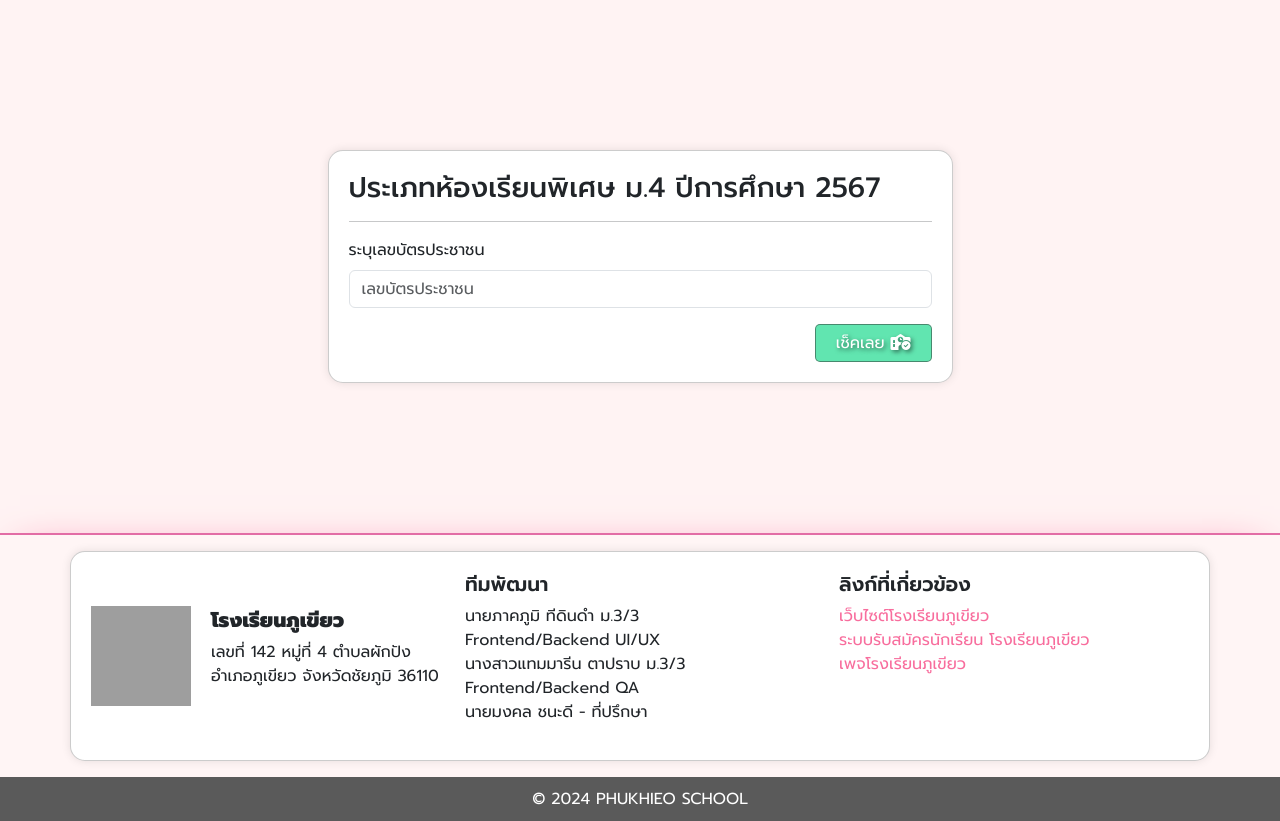
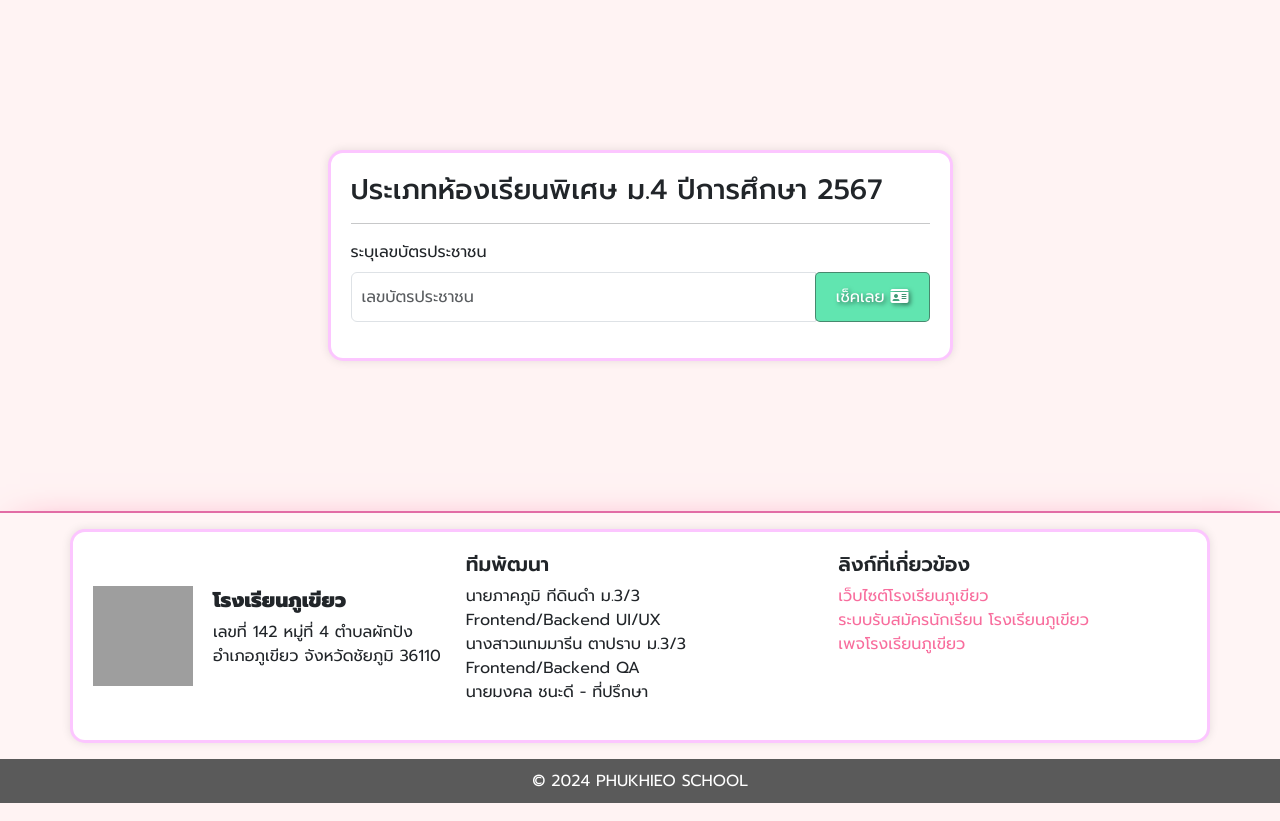
Before and after one commit to basehappy19/score_pk, a PHP site: page /search?type=gifted4&year=2567 in a window 1280 px wide. Run offline with PHP 8.4, Linux system fonts and the light colour scheme; data comes from the database, SQL or seed files in the repository; some libraries are stand-ins or nearby versions; grey boxes are pictures that could not be loaded.

Commit message:
Add files via upload

```diff
--- a/helper/css/main.css
+++ b/helper/css/main.css
@@ -15,7 +15,7 @@ a {
 .content, .round, .form-search {
   background-color: #fff;
   padding: 20px;
-  border: 1px solid rgba(0, 0, 0, 0.2);
+  border: 3px solid #fcc6ff;
   border-radius: 15px;
   box-shadow: 0 0 10px rgba(0, 0, 0, 0.1); }
 
@@ -121,6 +121,7 @@ table {
   background-color: #ffbddfbd; }
 
 .score-text {
+  font-size: 30px;
   color: #e23270;
   font-weight: 700; }
 
@@ -148,3 +149,10 @@ body {
 
 .text {
   color: #484848; }
+
+input[type="number"] {
+  height: 50px;
+  padding: 10px; }
+
+#right {
+  height: 50px; }
--- a/helper/sass/_home.scss
+++ b/helper/sass/_home.scss
@@ -14,7 +14,7 @@ a {
 .content, .round, .form-search {
     background-color: #fff;
     padding: 20px;
-    border: 1px solid rgba(0, 0, 0, 0.2);
+    border: 3px solid rgb(252, 198, 255);
     border-radius: 15px;
     box-shadow: 0 0 10px rgba(0, 0, 0, 0.1);
 }
--- a/helper/sass/_score.scss
+++ b/helper/sass/_score.scss
@@ -17,6 +17,7 @@ table {
     background-color: $bg-score;
 }
 .score-text {
+    font-size: 30px;
     color: $score-text;
     font-weight: 700;
 }
--- a/helper/sass/main.scss
+++ b/helper/sass/main.scss
@@ -10,6 +10,7 @@ body {
 }
 
 
+
 .head-text {
     color: $head-text;
     text-shadow: 2px 2px 2px rgba(0, 0, 0, 0.2);
@@ -18,3 +19,11 @@ body {
 .text {
     color: $text;
 }
+
+input[type="number"] {
+    height: 50px;
+    padding: 10px;
+}
+#right {
+    height: 50px;
+}
--- a/search.php
+++ b/search.php
@@ -40,14 +40,17 @@ if (isset($_GET['type']) && isset($_GET['year'])) {
                     <h3><?php echo $data['label_sec'] ?> ปีการศึกษา <?php echo $data['year'] ?></h3>
                     <hr>
                     <form action="info" method="get">
-                        <div class="mb-3">
-                            <label for="cid" class="form-label">ระบุเลขบัตรประชาชน</label>
+                        <label for="cid" class="form-label">ระบุเลขบัตรประชาชน</label>
+                        <div class="input-group">
                             <input type="number" maxlength="13" name="cid" class="form-control" id="cid" placeholder="เลขบัตรประชาชน" required>
                             <input type="hidden" name="type" value="<?php echo $data['code'] ?>">
                             <input type="hidden" name="round_year" value="<?php echo $data['year'] ?>">
+                            <div class="input-group-append">
+                                <span><button type="submit" id="right" class="btn btn-score">เช็คเลย <i class="fa-solid fa-id-card"></i></button></span>
+                            </div>
                         </div>
-                        <div class="text-end">
-                            <button type="submit" class="btn btn-score">เช็คเลย <i class="fa-solid fa-school-circle-check"></i></button>
+                        <div class="text-end mt-3">
+
                         </div>
                     </form>
                 </div>
```
